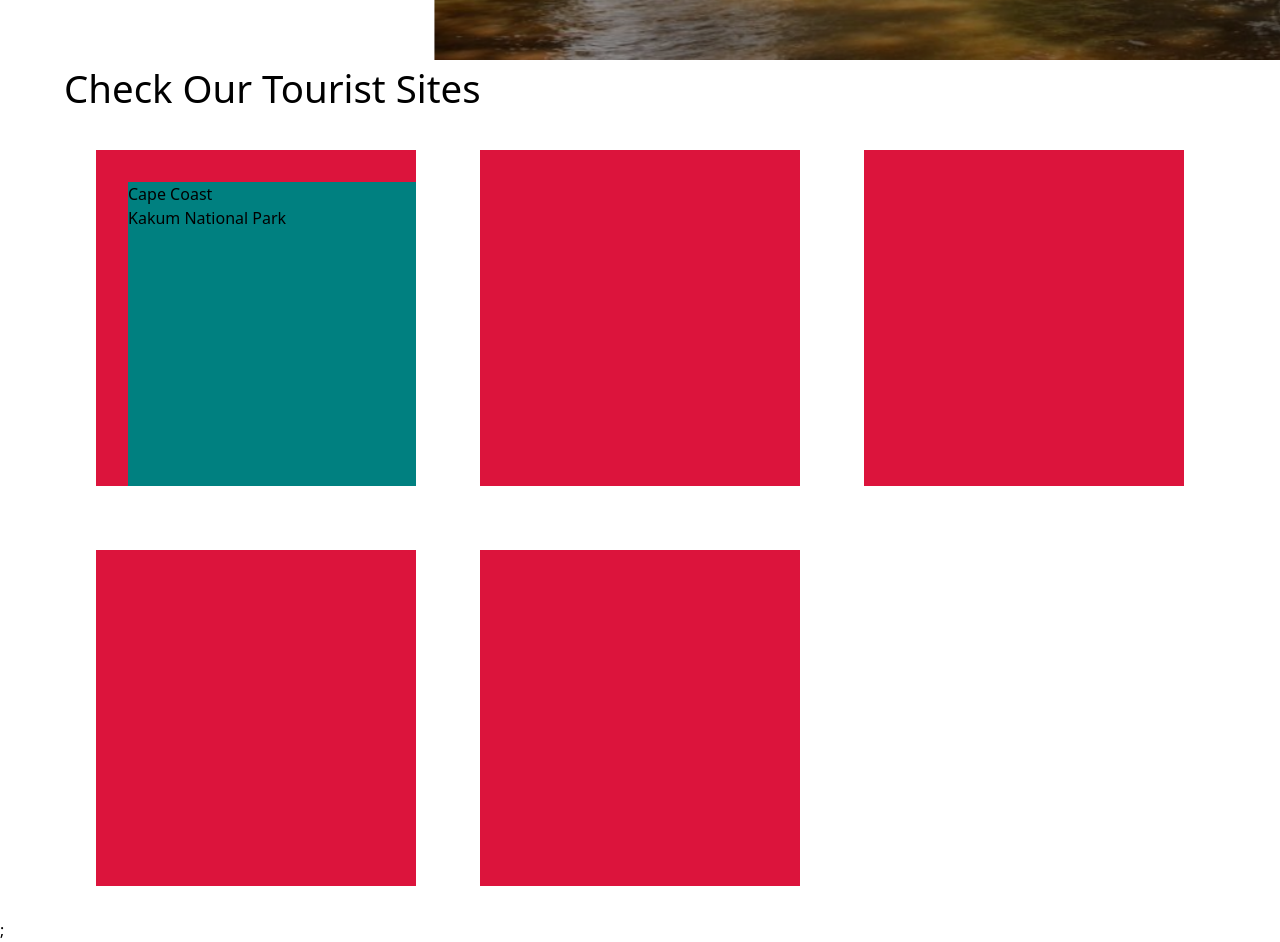
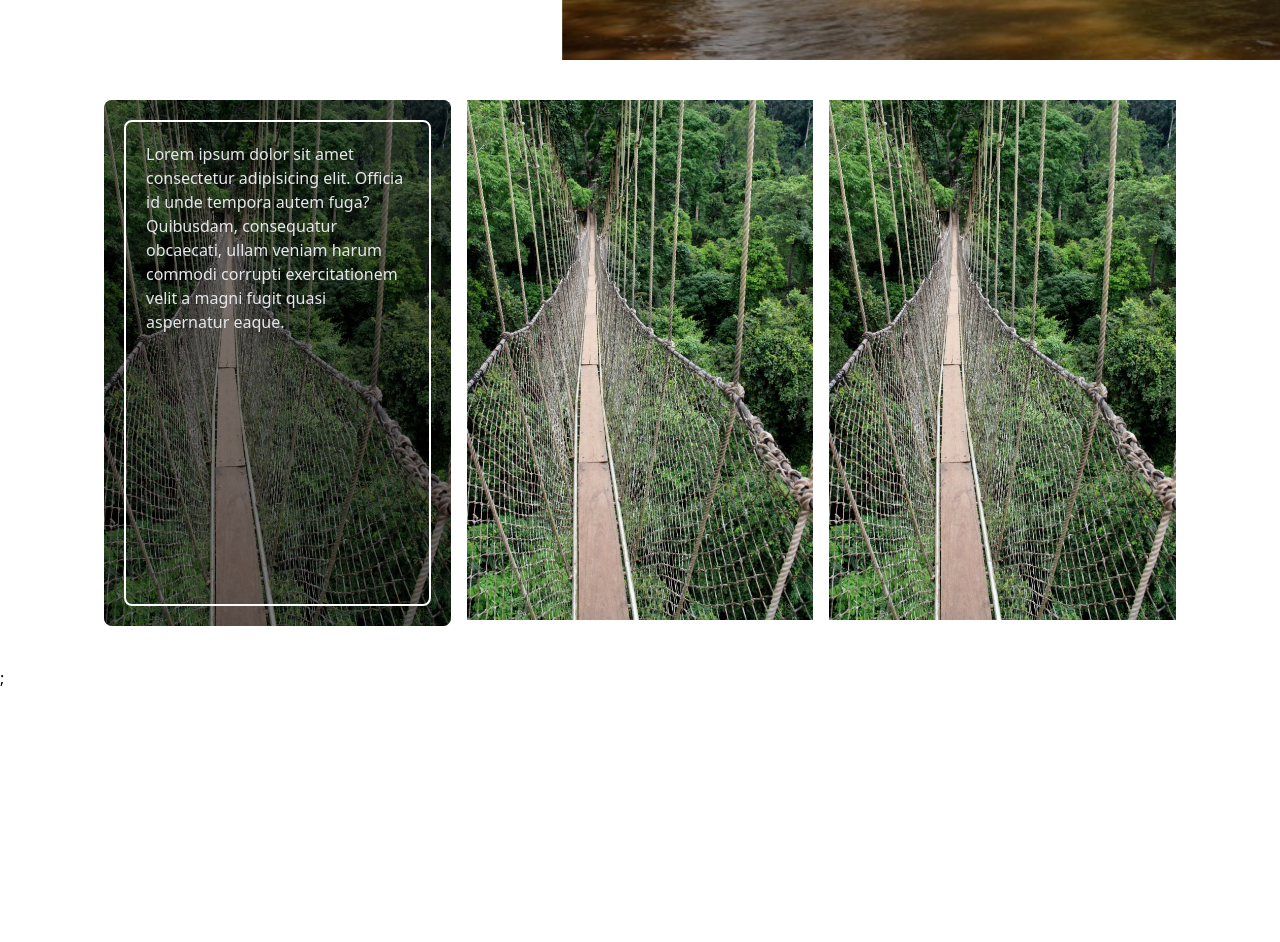
Before and after one commit to PrinceNarteh/tourism, a Next.js app: page / in a window 1280 px wide. Shown: the part 740-1682 px from the top of the page. After the commit the page ends 1430 px from the top, so only its background shows below. Built offline with nearby package versions, Linux system fonts and the light colour scheme.

Commit message:
refactor discovery card

```diff
--- a/components/website/discover/Discover.tsx
+++ b/components/website/discover/Discover.tsx
@@ -2,57 +2,34 @@ import Image from "next/image";
 import React from "react";
 import styled from "styled-components";
 import { Container } from "../Container";
-import Kakum from "assets/images/kakum.jpg";
+import Kakum from "assets/images/kakum-small.jpg";
 
 export const Discover = () => {
   return (
-    <Container>
-      <Heading>Check Our Tourist Sites</Heading>
-      <DiscoverStyle>
-        <div>
-          <div className="content">
-            <h4>Cape Coast</h4>
-            <h3>Kakum National Park</h3>
+    <div className="p-10 grid grid-cols-1 max-w-6xl mx-auto gap-4 md:grid-cols-2 lg:grid-cols-3">
+      <div className="rounded-lg overflow-hidden relative group cursor-pointer">
+        <div className="p-5 text-gray-200 absolute h-full  z-10">
+          <div className="border-2 w-full h-full rounded-lg p-5 border-white">
+            Lorem ipsum dolor sit amet consectetur adipisicing elit. Officia id
+            unde tempora autem fuga? Quibusdam, consequatur obcaecati, ullam
+            veniam harum commodi corrupti exercitationem velit a magni fugit
+            quasi aspernatur eaque.
           </div>
         </div>
-        <div></div>
-        <div></div>
-        <div></div>
-        <div></div>
-      </DiscoverStyle>
-    </Container>
+        <div className="absolute bg-black w-full h-full opacity-50"></div>
+        <Image
+          layout="fill"
+          // objectFit="cover"
+          className="-z-10 transition ease-in-out duration-500 transform group-hover:scale-110"
+          src={Kakum}
+        />
+      </div>
+      <div>
+        <Image src={Kakum} />
+      </div>
+      <div>
+        <Image src={Kakum} />
+      </div>
+    </div>
   );
 };
-
-const Heading = styled.h1`
-  font-size: 3vw;
-  font-weight: 400;
-`;
-
-const DiscoverStyle = styled.div`
-  display: grid;
-  grid-template-columns: repeat(auto-fill, minmax(300px, 1fr));
-  grid-auto-rows: 400px;
-  cursor: pointer;
-
-  div {
-    background-color: crimson;
-    position: relative;
-    margin: 2rem;
-    overflow: hidden;
-
-    &:hover img {
-      transition: all 0.3s linear;
-      transform: scale(1.1);
-    }
-
-    .content {
-      position: absolute;
-      width: 100%;
-      height: 100%;
-      background-color: teal;
-      inset: 0;
-      z-index: 2;
-    }
-  }
-`;
```
Also changed, not shown: assets/images/kakum-small.jpg (added).
